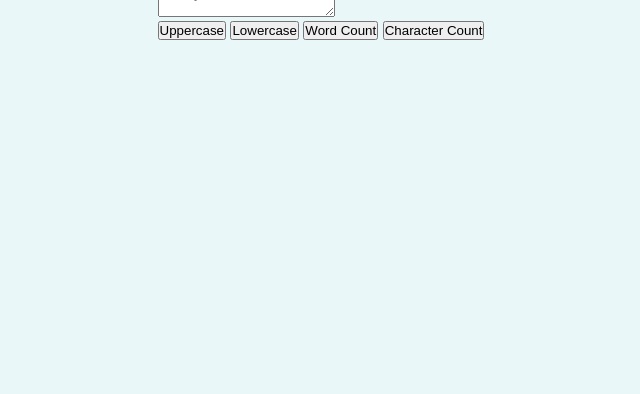
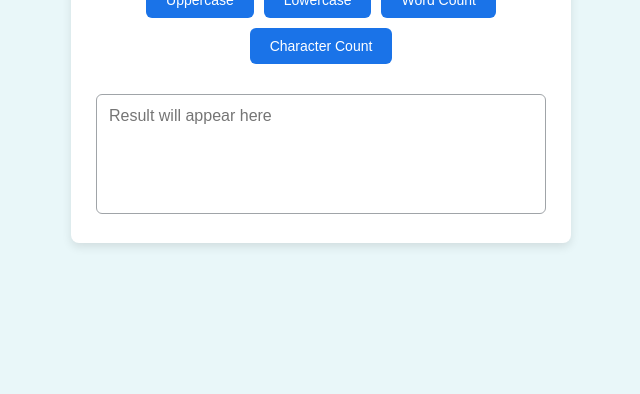
Before and after one commit to Namratawaje20/text-operations, a plain HTML site: page index.html in a window 1280 px wide. Shown: the part 406-800 px from the top of the page, without its empty margins (319-959 px from the left). Drawn offline with Linux system fonts and the light colour scheme.

Commit message:
new changes

```diff
--- a/index.html
+++ b/index.html
@@ -6,7 +6,6 @@
     <title>Document</title>
 </head>
 <style>
-
     * {
         box-sizing: border-box;
         margin: 0;
@@ -23,7 +22,84 @@
         color: #333;
     }
 
+    .container {
+        text-align: center;
+        max-width: 90%;
+        width: 500px;
+        padding: 25px;
+        background-color: #ffffff;
+        box-shadow: 0 4px 10px rgba(0, 0, 0, 0.1);
+        border-radius: 8px;
+        transition: all 0.3s ease;
+    }
+
+    h1 {
+        color: #1a73e8;
+        margin-bottom: 20px;
+    }
+
+    textarea {
+        width: 100%;
+        height: 120px;
+        margin-top: 10px;
+        padding: 12px;
+        border: 1px solid #a0a4a8;
+        border-radius: 6px;
+        resize: none;
+        font-size: 16px;
+        outline: none;
+        transition: border-color 0.3s;
+    }
+
+    textarea:focus {
+        border-color: #1a73e8;
+    }
+
+    .buttons {
+        display: flex;
+        gap: 10px;
+        justify-content: center;
+        margin: 20px 0;
+        flex-wrap: wrap;
+    }
+
+    button {
+        padding: 10px 20px;
+        border: none;
+        border-radius: 6px;
+        background-color: #1a73e8;
+        color: #ffffff;
+        cursor: pointer;
+        font-size: 14px;
+        transition: background-color 0.3s, transform 0.2s;
+    }
+
+    button:hover {
+        background-color: #0c59b9;
+        transform: translateY(-2px);
+    }
+
+    button:active {
+        background-color: #0c59b9;
+        transform: translateY(0);
+    }
+
+    @media (max-width: 500px) {
+        body {
+            padding: 15px;
+        }
+
+        .container {
+            padding: 20px;
+            width: 100%;
+        }
+
+        button {
+            width: 100%;
+        }
+    }
 </style>
+</head>
 <body>
 <div class="container">
     <h1>Text Operations</h1>
@@ -36,6 +112,9 @@
         <button onclick="charCount()">Character Count</button>
     </div>
 
+    <textarea id="outputText" placeholder="Result will appear here" readonly></textarea>
+</div>
+
 
 </body>
 </html>
```
Lines whose indentation alone changed are shown as unchanged.
